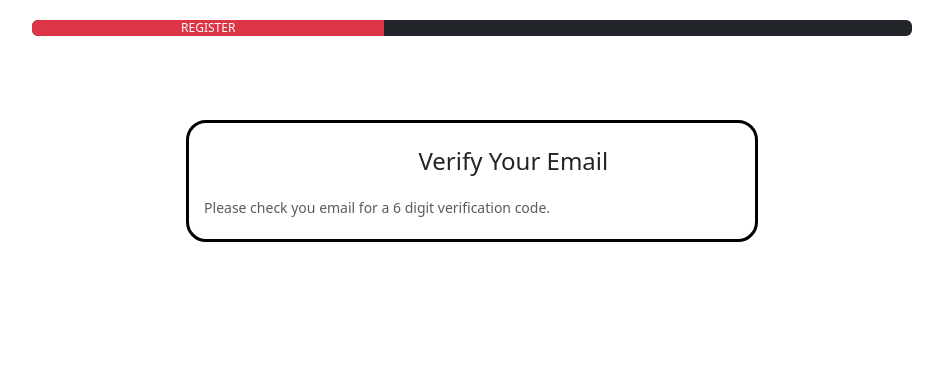
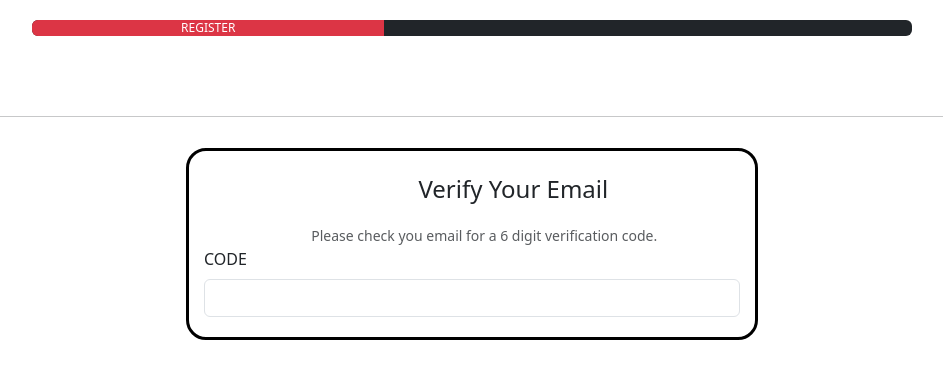
Before and after one commit to Red-stevo/E-LearningHub, a React (Vite) app in the folder student-learning-assistant/: page /student-assistant/register in a window 1280 px wide. Shown: the top 378 px of the page, without its empty margins (168-1111 px from the left). Built offline with nearby package versions, Linux system fonts and the light colour scheme.

Commit message:
designing the verfy email form

```diff
--- a/student-learning-assistant/src/AppPages/Component/VerifyEmailForm.jsx
+++ b/student-learning-assistant/src/AppPages/Component/VerifyEmailForm.jsx
@@ -2,11 +2,15 @@ import {Form, FormLabel} from "react-bootstrap";
 
 const VerifyEmailForm = () =>{
     return(
-        <div className={'reg-form'}>
-            <Form>
+        <div className={'verify-form'}>
+            <Form className={'code-form'}>
                 <legend><FormLabel>Verify Your Email</FormLabel></legend>
+                <Form.Text className={'text'}>Please check you email for a 6 digit verification code.</Form.Text>
 
-                <Form.Text>Please check you email for a 6 digit verification code.</Form.Text>
+                <Form.Group>
+                    <Form.Label>CODE</Form.Label>
+                    <Form.Control maxLength={4} type="text"/>
+                </Form.Group>
             </Form>
         </div>
     );
--- a/student-learning-assistant/src/AppPages/RoutedPages/RegistrationPage.jsx
+++ b/student-learning-assistant/src/AppPages/RoutedPages/RegistrationPage.jsx
@@ -15,7 +15,7 @@ export const RegistrationPage = () => {
     return(
         <Container fluid={"xxl"}>
             <Progress register={register} verify={verify} profile={profile}/>
-
+            <hr />
             <div>
                 {registrationPage && <RegistrationForm />}
                 {verifyEmail && <VerifyEmailForm />}
--- a/student-learning-assistant/src/AppPages/Styles/RegistrationPage.css
+++ b/student-learning-assistant/src/AppPages/Styles/RegistrationPage.css
@@ -7,7 +7,7 @@
     margin-right: 15%;
 }
 
-.reg-form {
+.reg-form, .verify-form {
     display: flex;
     justify-content: center;
     background: rgba(255,255,255,0.2);
@@ -28,6 +28,10 @@ legend {
     margin-left: 40%;
 }
 
+.text {
+    margin-left: 20%;
+}
+
 .reg-btn {
     border: none;
     background: grey;
```
